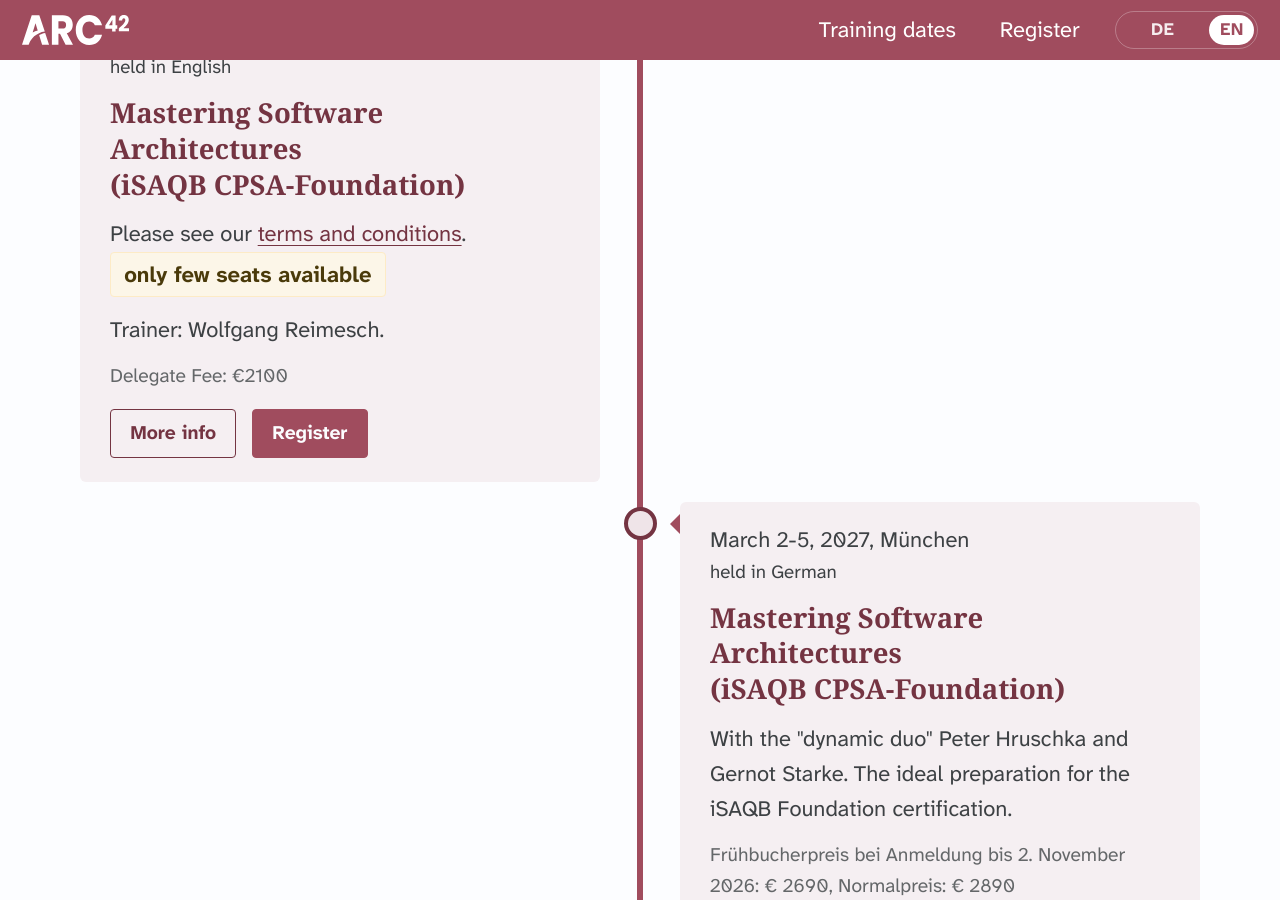
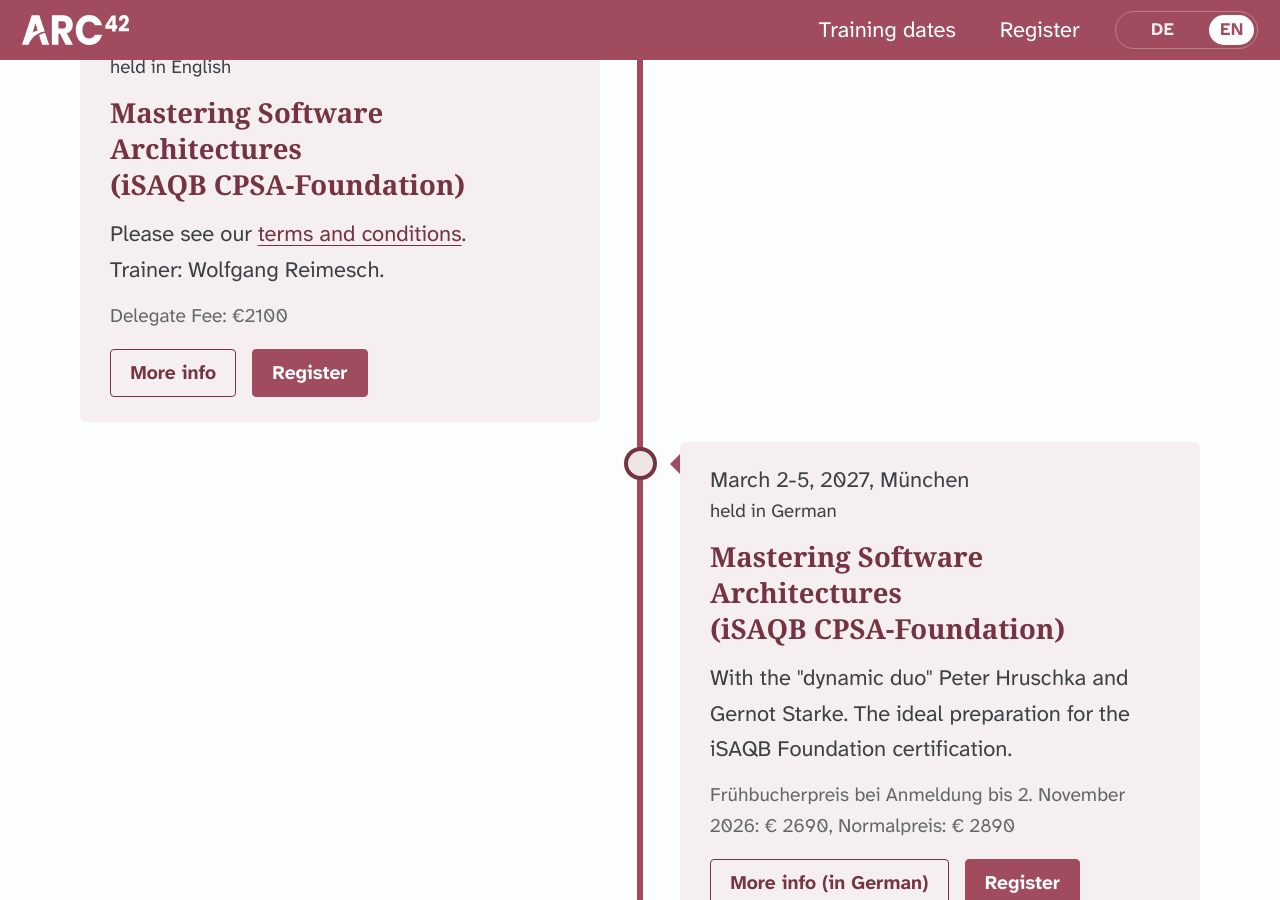
Before and after one commit to arc42/trainings.arc42.org-site, a Jekyll site: the page built from _pages/home.html, in a window 1280 px wide and 900 px high, scrolled down 2993 px. Built offline with Jekyll 4.4.1, drawn with Linux system fonts in a browser that asks for light colours; cached includes are drawn as plain includes; some web fonts are replaced.

Commit message:
Training dates: 1 change

```diff
--- a/_data/trainings.yml
+++ b/_data/trainings.yml
@@ -93,7 +93,6 @@
         format: online
         trainers: ["Wolfgang Reimesch"]
         pricing: "€2200"
-        few_seats: "only few seats available"
         url: "https://www.arc42.de/termine#msa-27-02-online"
         status: open
   - id: improve
```
